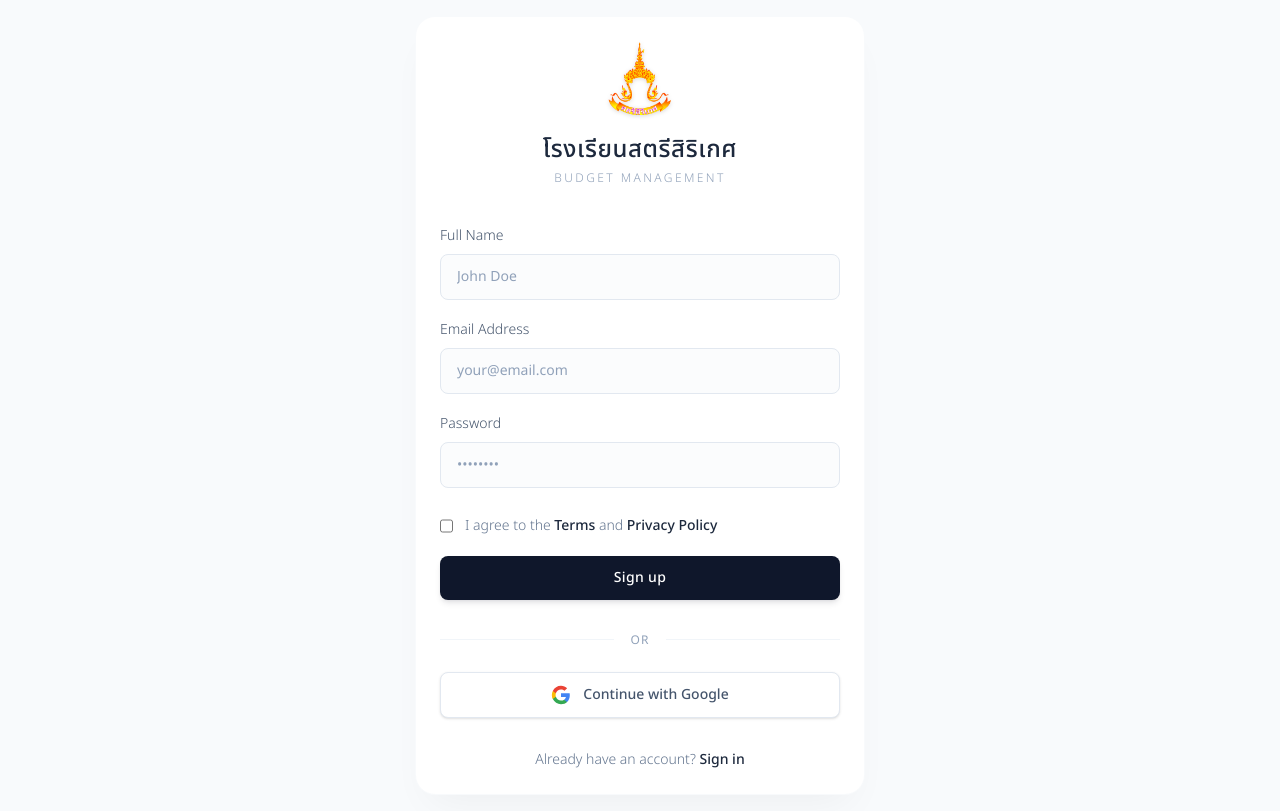
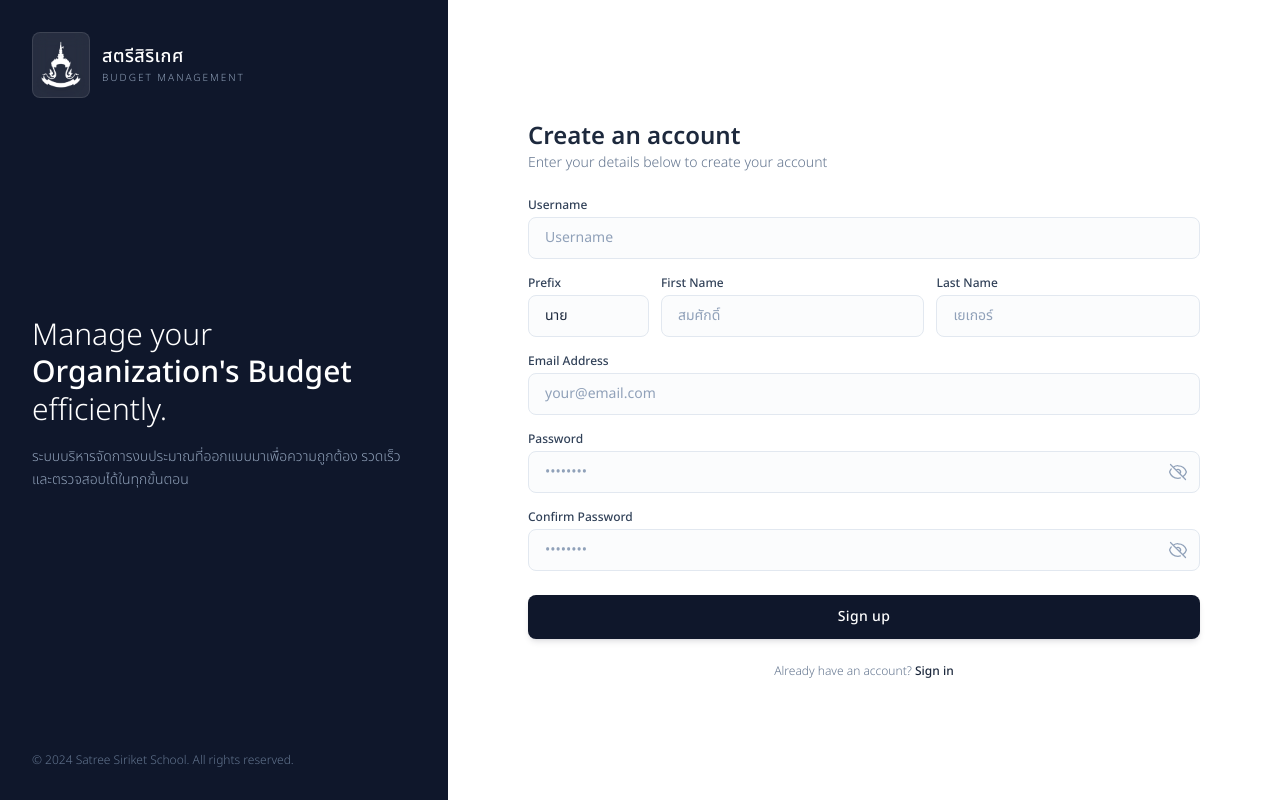
Before and after one commit to ChuthamatDev/budget-v2-frontend, a Next.js app: page /register in a window 1280 px wide. Built offline with nearby package versions, Linux system fonts and the light colour scheme; no server answers; a web font is replaced by a local one.

Commit message:
feat: implement user login and registration pages with supporting UI components and API client.

```diff
--- a/src/app/login/page.tsx
+++ b/src/app/login/page.tsx
@@ -1,9 +1,49 @@
+"use client";
+
 import { Button } from "@/src/components/ui/Button";
 import { Input } from "@/src/components/ui/Input";
 import Image from "next/image";
 import Link from "next/link";
+import { useRouter } from "next/navigation";
+import { useState } from "react";
+import { useAuthStore } from "@/src/store/useAuthStore";
 
 export default function LoginPage() {
+    const router = useRouter();
+
+    const { login, isLoading, error, clearError } = useAuthStore();
+
+    const [formData, setFormData] = useState({
+        usernameOrEmail: "",
+        password: "",
+        rememberMe: false,
+    })
+
+    const handleChange = (e: React.ChangeEvent<HTMLInputElement>) => {
+        const { name, value, type, checked } = e.target;
+        setFormData((prev) => ({
+            ...prev,
+            [name]: type === "checkbox" ? checked : value,
+        }));
+    };
+
+    const handleSubmit = async (e: React.FormEvent<HTMLFormElement>) => {
+        e.preventDefault();
+        clearError();
+        try {
+            await login({
+                usernameOrEmail: formData.usernameOrEmail,
+                password: formData.password,
+                rememberMe: formData.rememberMe,
+            });
+
+            router.push("/user");
+            router.refresh();
+
+        } catch (error) {
+            console.error("Login failed:", error);
+        }
+    };
     return (
         <div className="flex min-h-screen items-center justify-center bg-[#F8FAFC] px-2 py-4 sm:px-6 lg:px-8 bg-[radial-gradient(ellipse_at_top,_var(--tw-gradient-stops))] from-white via-slate-50 to-slate-100">
             <div className="w-full max-w-[450px] rounded-[20px] bg-white p-6 shadow-[0_20px_40px_-15px_rgba(0,0,0,0.05)] border border-slate-100/50">
@@ -24,14 +64,23 @@ export default function LoginPage() {
                     </p>
                 </div>
 
-                <form className="space-y-2">
+                {error && (
+                    <div className="mb-6 rounded-lg bg-red-50 border border-red-100 p-3 text-center text-sm text-red-600 transition-all">
+                        {error}
+                    </div>
+                )}
+
+                <form onSubmit={handleSubmit} className="space-y-2">
                     <div>
                         <label className="mb-2 block text-sm font-light text-slate-600">
                             Email Address
                         </label>
                         <Input
-                            type="email"
-                            placeholder="your@email.com"
+                            type="text"
+                            name="usernameOrEmail"
+                            value={formData.usernameOrEmail}
+                            onChange={handleChange}
+                            placeholder="Enter your username or email"
                             required
                         />
                     </div>
@@ -42,6 +91,9 @@ export default function LoginPage() {
                         </label>
                         <Input
                             type="password"
+                            name="password"
+                            value={formData.password}
+                            onChange={handleChange}
                             placeholder="••••••••"
                             required
                         />
@@ -51,6 +103,9 @@ export default function LoginPage() {
                         <input
                             type="checkbox"
                             id="remember"
+                            name="rememberMe"
+                            checked={formData.rememberMe}
+                            onChange={handleChange}
                             className="h-4 w-4 rounded border-slate-300 text-slate-800 focus:ring-slate-800"
                         />
                         <label htmlFor="remember" className="ml-3 block text-sm font-light text-slate-500">
@@ -60,13 +115,14 @@ export default function LoginPage() {
 
                     <Button
                         type="submit"
+                        disabled={isLoading}
                         className="mt-6 w-full rounded-lg bg-slate-900 px-4 py-3 text-sm font-medium tracking-wide text-white shadow-md shadow-slate-900/10 transition-all hover:bg-slate-800 hover:shadow-lg focus:outline-none focus:ring-2 focus:ring-slate-900 focus:ring-offset-2"
                     >
-                        Sign in
+                        {isLoading ? "Signing in..." : "Sign in"}
                     </Button>
 
                     <div className="mb-2 flex items-center justify-between">
-                        <Link href="#" className="text-xs font-medium text-slate-500 hover:text-slate-800 hover:underline">
+                        <Link href="#" className="text-sm font-medium text-slate-500 hover:text-slate-800 hover:underline">
                             Forgot password?
                         </Link>
                     </div>
--- a/src/app/register/page.tsx
+++ b/src/app/register/page.tsx
@@ -1,118 +1,244 @@
+"use client";
+
 import Image from "next/image";
 import Link from "next/link";
 import { Input } from "@/src/components/ui/Input";
 import { Button } from "@/src/components/ui/Button";
+import { useRouter } from "next/navigation";
+import { useState } from "react";
+import { useAuthStore } from "@/src/store/useAuthStore";
 
 export default function RegisterPage() {
+    const router = useRouter();
+
+    const { register, isLoading, error, clearError } = useAuthStore();
+
+    const [formData, setFormData] = useState({
+        username: "",
+        email: "",
+        password: "",
+        confirmPassword: "",
+        prefix_name: "นาย",
+        first_name: "",
+        last_name: "",
+    });
+
+    const [showPassword, setShowPassword] = useState(false);
+    const [showConfirmPassword, setShowConfirmPassword] = useState(false);
+    const [localError, setLocalError] = useState("");
+    const [isSuccess, setIsSuccess] = useState(false);
+
+    const handleChange = (e: React.ChangeEvent<HTMLInputElement | HTMLSelectElement>) => {
+        setFormData({
+            ...formData,
+            [e.target.name]: e.target.value,
+        });
+        if (error) {
+            clearError();
+        }
+        if (localError) {
+            setLocalError("");
+        }
+    };
+
+    const handleSubmit = async (e: React.FormEvent) => {
+        e.preventDefault();
+        setLocalError("");
+
+        if (formData.password !== formData.confirmPassword) {
+            setLocalError("Passwords do not match");
+            return;
+        }
+
+        try {
+            await register({
+                username: formData.username,
+                email: formData.email,
+                password: formData.password,
+                prefix_name: formData.prefix_name,
+                first_name: formData.first_name,
+                last_name: formData.last_name,
+            });
+            setIsSuccess(true);
+
+            setTimeout(() => {
+                router.push('/login');
+            }, 3000);
+
+        } catch (error) {
+            console.error('Registration failed:', error);
+        }
+    }
+
+    const EyeIcon = ({ show }: { show: boolean }) => (
+        show ? (
+            <svg xmlns="http://www.w3.org/2000/svg" fill="none" viewBox="0 0 24 24" strokeWidth={1.5} stroke="currentColor" className="w-5 h-5 text-slate-400">
+                <path strokeLinecap="round" strokeLinejoin="round" d="M3.98 8.223A10.477 10.477 0 0 0 1.934 12C3.226 16.338 7.244 19.5 12 19.5c.993 0 1.953-.138 2.863-.395M6.228 6.228A10.451 10.451 0 0 1 12 4.5c4.756 0 8.773 3.162 10.065 7.498a10.522 10.522 0 0 1-4.293 5.774M6.228 6.228 3 3m3.228 3.228 3.65 3.65m7.894 7.894L21 21m-3.228-3.228-3.65-3.65m0 0a3 3 0 1 0-4.243-4.243m4.242 4.242L9.88 9.88" />
+            </svg>
+        ) : (
+            <svg xmlns="http://www.w3.org/2000/svg" fill="none" viewBox="0 0 24 24" strokeWidth={1.5} stroke="currentColor" className="w-5 h-5 text-slate-400">
+                <path strokeLinecap="round" strokeLinejoin="round" d="M2.036 12.322a1.012 1.012 0 0 1 0-.639C3.423 7.51 7.36 4.5 12 4.5c4.638 0 8.573 3.007 9.963 7.178.07.207.07.431 0 .639C20.577 16.49 16.64 19.5 12 19.5c-4.638 0-8.573-3.007-9.963-7.178Z" />
+                <path strokeLinecap="round" strokeLinejoin="round" d="M15 12a3 3 0 1 1-6 0 3 3 0 0 1 6 0Z" />
+            </svg>
+        )
+    );
+
     return (
-        <div className="flex min-h-screen items-center justify-center bg-[#F8FAFC] px-2 py-4 sm:px-6 lg:px-8 bg-[radial-gradient(ellipse_at_top,_var(--tw-gradient-stops))] from-white via-slate-50 to-slate-100">
-            <div className="w-full max-w-[450px] rounded-[20px] bg-white p-6 shadow-[0_20px_40px_-15px_rgba(0,0,0,0.05)] border border-slate-100/50">
-                <div className="mb-10 flex flex-col items-center justify-center text-center">
-                    <Image
-                        src="/ssk-logo.png"
-                        alt="SSK Logo"
-                        width={64}
-                        height={64}
-                        className="mb-4 object-contain drop-shadow-sm"
-                        priority
-                    />
-                    <h1 className="text-2xl font-medium text-slate-800 tracking-wide">
-                        โรงเรียนสตรีสิริเกศ
-                    </h1>
-                    <p className="mt-1 text-xs font-light uppercase tracking-[0.2em] text-slate-400">
-                        Budget Management
+        <div className="flex h-screen w-full overflow-hidden bg-white">
+
+            <div className="hidden lg:flex lg:w-[35%] flex-col justify-between bg-slate-900 p-8 text-white relative">
+                <div className="absolute inset-0 bg-[radial-gradient(ellipse_at_top_right,_var(--tw-gradient-stops))] from-slate-700/40 via-slate-900 to-slate-900"></div>
+
+                <div className="relative z-10 flex items-center gap-3">
+                    <div className="bg-white/10 p-2 rounded-lg backdrop-blur-sm border border-white/10">
+                        <Image src="/ssk-logo.png" alt="SSK Logo" width={40} height={40} className="brightness-0 invert drop-shadow-md" priority />
+                    </div>
+                    <div>
+                        <h1 className="text-lg font-medium tracking-wide">สตรีสิริเกศ</h1>
+                        <p className="text-[10px] font-light uppercase tracking-[0.2em] text-slate-400">Budget Management</p>
+                    </div>
+                </div>
+
+                <div className="relative z-10 pb-10">
+                    <h2 className="text-3xl font-light leading-tight mb-4">
+                        Manage your <br />
+                        <span className="font-medium text-white">Organization's Budget</span><br />
+                        efficiently.
+                    </h2>
+                    <p className="text-slate-400 font-light leading-relaxed text-sm">
+                        ระบบบริหารจัดการงบประมาณที่ออกแบบมาเพื่อความถูกต้อง รวดเร็ว และตรวจสอบได้ในทุกขั้นตอน
                     </p>
                 </div>
 
-                <form className="space-y-5">
+                <div className="relative z-10 text-xs text-slate-500 font-light">
+                    © 2024 Satree Siriket School. All rights reserved.
+                </div>
+            </div>
+
+            <div className="flex w-full lg:w-[65%] items-center justify-center bg-white px-8 py-4">
+                <div className="w-full max-w-2xl h-full flex flex-col justify-center">
+
+                    <div className="mb-6 flex lg:hidden items-center justify-center gap-3">
+                        <Image src="/ssk-logo.png" alt="SSK Logo" width={40} height={40} className="object-contain" />
                         <div>
-                        <label className="mb-2 block text-sm font-light text-slate-600">
-                            Full Name
-                        </label>
-                        <Input
-                            type="text"
-                            placeholder="John Doe"
+                            <h1 className="text-lg font-medium tracking-wide text-slate-800">โรงเรียนสตรีสิริเกศ</h1>
+                        </div>
+                    </div>
 
-                        />
+                    <div className="mb-6">
+                        <h2 className="text-2xl font-semibold text-slate-800">Create an account</h2>
+                        <p className="text-sm font-light text-slate-500">Enter your details below to create your account</p>
+                    </div>
+
+                    {(error || localError) && (
+                        <div className="mb-4 rounded-lg bg-red-50 border border-red-100 p-2 text-center text-sm text-red-600">
+                            {error || localError}
+                        </div>
+                    )}
+
+                    {isSuccess && (
+                        <div className="mb-4 rounded-lg bg-emerald-50 border border-emerald-100 p-2 text-center text-sm text-emerald-600 flex items-center justify-center gap-2">
+                            Registration successful! Redirecting...
+                        </div>
+                    )}
+
+                    <form onSubmit={handleSubmit} className="space-y-4">
+
+                        <div>
+                            <label className="mb-1 block text-xs font-medium text-slate-700">Username</label>
+                            <Input name="username" value={formData.username} onChange={handleChange} placeholder="Username" required className="py-2.5" />
+                        </div>
+
+                        <div className="flex gap-3">
+                            <div className="w-[18%]">
+                                <label className="mb-1 block text-xs font-medium text-slate-700">Prefix</label>
+                                <select
+                                    name="prefix_name"
+                                    value={formData.prefix_name}
+                                    onChange={handleChange}
+                                    className="w-full rounded-lg border border-slate-200 bg-slate-50/50 px-4 py-2.5 text-sm text-slate-800 transition-all focus:border-slate-800 focus:bg-white focus:outline-none focus:ring-1 focus:ring-slate-800 appearance-none cursor-pointer"
+                                >
+                                    <option value="นาย">นาย</option>
+                                    <option value="นาง">นาง</option>
+                                    <option value="นางสาว">นางสาว</option>
+                                </select>
+                            </div>
+                            <div className="flex-1">
+                                <label className="mb-1 block text-xs font-medium text-slate-700">First Name</label>
+                                <Input name="first_name" value={formData.first_name} onChange={handleChange} placeholder="สมศักดิ์" required className="py-2.5" />
+                            </div>
+                            <div className="flex-1">
+                                <label className="mb-1 block text-xs font-medium text-slate-700">Last Name</label>
+                                <Input name="last_name" value={formData.last_name} onChange={handleChange} placeholder="เยเกอร์" required className="py-2.5" />
+                            </div>
                         </div>
 
                         <div>
-                        <label className="mb-2 block text-sm font-light text-slate-600">
-                            Email Address
-                        </label>
-                        <Input
-                            type="email"
-                            placeholder="your@email.com"
-                            required
-                        />
+                            <label className="mb-1 block text-xs font-medium text-slate-700">Email Address</label>
+                            <Input type="email" name="email" value={formData.email} onChange={handleChange} placeholder="your@email.com" required className="py-2.5" />
                         </div>
 
-                    <div>
-                        <label className="mb-2 block text-sm font-light text-slate-600">
-                            Password
-                        </label>
+                        <div className="relative">
+                            <label className="mb-1 block text-xs font-medium text-slate-700">Password</label>
+                            <div className="relative">
                                 <Input
-                            type="password"
+                                    type={showPassword ? "text" : "password"}
+                                    name="password"
+                                    value={formData.password}
+                                    onChange={handleChange}
                                     placeholder="••••••••"
                                     required
+                                    minLength={6}
+                                    className="pr-10 py-2.5"
                                 />
-                    </div>
-
-                    <div className="flex items-start pt-2">
-                        <div className="flex h-5 items-center">
-                            <Input
-                                type="checkbox"
-                                id="terms"
-                                className="h-4 w-4 rounded border-slate-300 text-slate-800 focus:ring-slate-800"
-                                required
-                            />
-                        </div>
-                        <label htmlFor="terms" className="ml-3 block text-sm font-light text-slate-500">
-                            I agree to the{" "}
-                            <Link href="#" className="font-medium text-slate-800 hover:underline">
-                                Terms
-                            </Link>{" "}
-                            and{" "}
-                            <Link href="#" className="font-medium text-slate-800 hover:underline">
-                                Privacy Policy
-                            </Link>
-                        </label>
-                    </div>
-
-                    <Button
-                        type="submit"
+                                <button
+                                    type="button"
+                                    onClick={() => setShowPassword(!showPassword)}
+                                    className="absolute inset-y-0 right-0 flex items-center pr-3 cursor-pointer text-slate-400 hover:text-slate-600 focus:outline-none"
                                 >
-                        Sign up
-                    </Button>
-                </form>
-
-                <div className="relative mt-8">
-                    <div className="absolute inset-0 flex items-center">
-                        <div className="w-full border-t border-slate-100"></div>
-                    </div>
-                    <div className="relative flex justify-center text-xs uppercase tracking-widest">
-                        <span className="bg-white px-4 text-slate-400">or</span>
+                                    <EyeIcon show={!showPassword} />
+                                </button>
                             </div>
                         </div>
 
-                <div className="mt-6">
-                    <button className="flex w-full items-center justify-center gap-3 rounded-lg border border-slate-200 bg-white px-4 py-3 text-sm font-medium text-slate-600 shadow-sm transition-all hover:bg-slate-50 hover:text-slate-900">
-                        <svg className="h-5 w-5" viewBox="0 0 24 24">
-                            <path d="M22.56 12.25c0-.78-.07-1.53-.2-2.25H12v4.26h5.92c-.26 1.37-1.04 2.53-2.21 3.31v2.77h3.57c2.08-1.92 3.28-4.74 3.28-8.09z" fill="#4285F4" />
-                            <path d="M12 23c2.97 0 5.46-.98 7.28-2.66l-3.57-2.77c-.98.66-2.23 1.06-3.71 1.06-2.86 0-5.29-1.93-6.16-4.53H2.18v2.84C3.99 20.53 7.7 23 12 23z" fill="#34A853" />
-                            <path d="M5.84 14.09c-.22-.66-.35-1.36-.35-2.09s.13-1.43.35-2.09V7.07H2.18C1.43 8.55 1 10.22 1 12s.43 3.45 1.18 4.93l2.85-2.22.81-.62z" fill="#FBBC05" />
-                            <path d="M12 5.38c1.62 0 3.06.56 4.21 1.64l3.15-3.15C17.45 2.09 14.97 1 12 1 7.7 1 3.99 3.47 2.18 7.07l3.66 2.84c.87-2.6 3.3-4.53 6.16-4.53z" fill="#EA4335" />
-                        </svg>
-                        Continue with Google
+                        <div className="relative">
+                            <label className="mb-1 block text-xs font-medium text-slate-700">Confirm Password</label>
+                            <div className="relative">
+                                <Input
+                                    type={showConfirmPassword ? "text" : "password"}
+                                    name="confirmPassword"
+                                    value={formData.confirmPassword}
+                                    onChange={handleChange}
+                                    placeholder="••••••••"
+                                    required
+                                    minLength={6}
+                                    className="pr-10 py-2.5"
+                                />
+                                <button
+                                    type="button"
+                                    onClick={() => setShowConfirmPassword(!showConfirmPassword)}
+                                    className="absolute inset-y-0 right-0 flex items-center pr-3 cursor-pointer text-slate-400 hover:text-slate-600 focus:outline-none"
+                                >
+                                    <EyeIcon show={!showConfirmPassword} />
                                 </button>
                             </div>
+                        </div>
 
-                <div className="mt-8 text-center text-sm font-light text-slate-500">
+                        <div className="pt-2">
+                            <Button type="submit" disabled={isLoading || isSuccess} className="w-full py-2.5">
+                                {isLoading ? "Creating Account..." : "Sign up"}
+                            </Button>
+                        </div>
+                    </form>
+
+                    <div className="mt-6 text-center text-xs font-light text-slate-500">
                         Already have an account?{" "}
                         <Link href="/login" className="font-medium text-slate-800 hover:underline">
                             Sign in
                         </Link>
                     </div>
+
+                </div>
             </div>
         </div>
     );
--- a/src/app/user/layout.tsx
+++ b/src/app/user/layout.tsx
@@ -11,7 +11,6 @@ export default function UserLayout({
       <Header />
       <div className="flex flex-1 overflow-hidden">
         <Sidebar />
-        {/* พื้นที่สำหรับแสดงเนื้อหาหน้าต่างๆ (Main Content) */}
         <main className="flex-1 overflow-y-auto p-4 md:p-6 md:pt-8">
           <div className="mx-auto max-w-7xl">{children}</div>
         </main>
--- a/src/components/ui/Input.tsx
+++ b/src/components/ui/Input.tsx
@@ -5,7 +5,7 @@ interface InputProps extends React.InputHTMLAttributes<HTMLInputElement> { }
 export function Input({ className = "", ...props }: InputProps) {
     return (
         <input
-            className={`w-full rounded-lg border border-slate-200 bg-slate-50/50 px-4 py-3 text-sm text-slate-800 placeholder-slate-400 transition-all focus:border-slate-800 focus:bg-white focus:outline-none focus:ring-1 focus:ring-slate-800 ${className}`}
+            className={`w-full rounded-lg border border-slate-200 bg-slate-50/50 px-4 py-2.5 text-sm text-slate-800 placeholder-slate-400 transition-all focus:border-slate-800 focus:bg-white focus:outline-none focus:ring-1 focus:ring-slate-800 ${className}`}
             {...props}
         />
     );
```
Also changed, not shown: src/lib/apiClient.ts (+1 -8 lines). Lines whose indentation alone changed are shown as unchanged.
